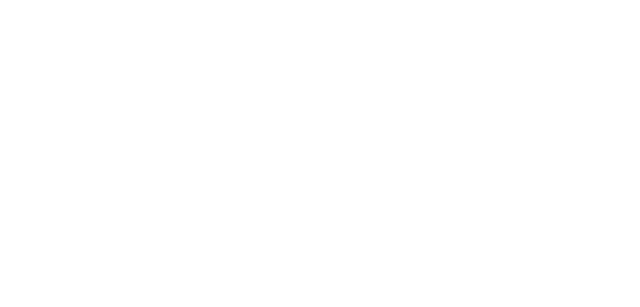
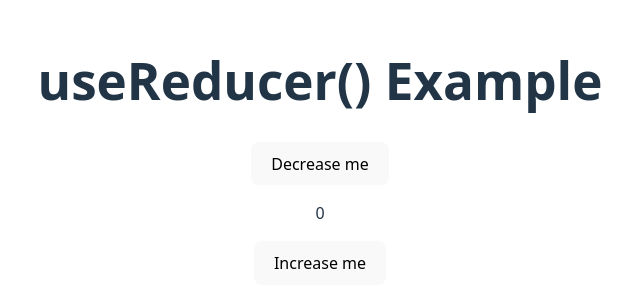
Before and after one commit to myozin-kyaw/react, a React (Vite) app in the folder react-hooks/: page / in a window 1280 px wide. Shown: the part 249-556 px from the top of the page, without its empty margins (320-960 px from the left). Built offline with nearby package versions, Linux system fonts and the light colour scheme.

Commit message:
react-hook: useReducer()

```diff
--- a/react-hooks/src/App.jsx
+++ b/react-hooks/src/App.jsx
@@ -3,6 +3,7 @@ import './App.css'
 import UseStateExample from './components/useStateExample'
 import UseEffectExample from './components/UseEffectExample'
 import UseContextExample from './components/UseContextExample'
+import UseReducerExample from './components/UseReducerExample'
 
 function App() {
   const [count, setCount] = useState(0)
@@ -12,6 +13,7 @@ function App() {
       {/* <UseStateExample/> */}
       {/* <UseEffectExample/> */}
       {/* <UseContextExample/> */}
+      <UseReducerExample/>
     </div>
   )
 }
--- a/react-hooks/src/components/UseContextExample.jsx
+++ b/react-hooks/src/components/UseContextExample.jsx
@@ -7,7 +7,7 @@ export default function UseContextExample() {
     return (
         <GlobalStateContext.Provider value={{isToggled, setIsToggled}}>
             <div>
-                <h1>Parent Component</h1>
+                <h1>useContext() Example</h1>
                 <ChildToggle/>
                 <ChildDisplay/>
             </div>
--- a/react-hooks/src/components/UseEffectExample.jsx
+++ b/react-hooks/src/components/UseEffectExample.jsx
@@ -17,7 +17,7 @@ export default function UseEffectExample() {
 
     return (
         <div>
-            <h1>UseEffectExample</h1>
+            <h1>useEffect() Example</h1>
 
             <div>
                 <label htmlFor="searchPost">Search Post : </label>
--- /dev/null
+++ b/react-hooks/src/components/UseReducerExample.jsx
@@ -0,0 +1,24 @@
+import { useReducer } from "react";
+
+const reducer = (state, action) => {
+    if (action.type == "increment") {
+        return { ...state, count: state.count + 1 };
+    }
+    if (action.type == "decrement") {
+        return { ...state, count: state.count - 1 };
+    }
+
+    alert('Invalid action type');
+}
+
+export default function UseReducerExample() {
+    const [state, dispatch] = useReducer(reducer, {count: 0});
+    return (
+        <div>
+            <h1>useReducer() Example</h1>
+            <button onClick={() => dispatch({type: 'decrement'})}>Decrease me</button>
+            <p>{state.count}</p>
+            <button onClick={() => dispatch({type: 'increment'})}>Increase me</button>
+        </div>
+    );
+}
--- a/react-hooks/src/components/UseStateExample.jsx
+++ b/react-hooks/src/components/UseStateExample.jsx
@@ -4,6 +4,7 @@ export default function UseStateExample() {
     const [count, setCount] = useState(0);
     return (
         <div>
+            <h1>useState() Example</h1>
             <button onClick={() => setCount(count - 1)}>Decrease me</button>
             <p>{count}</p>
             <button onClick={() => setCount(count + 1)}>Increase me</button>
```
